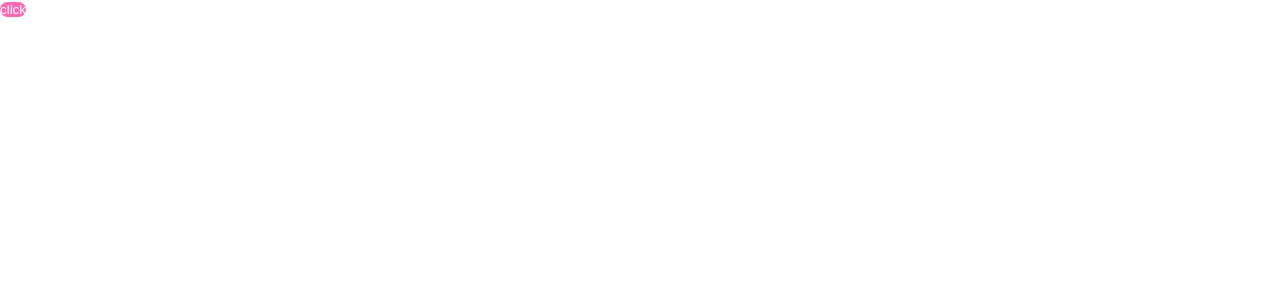
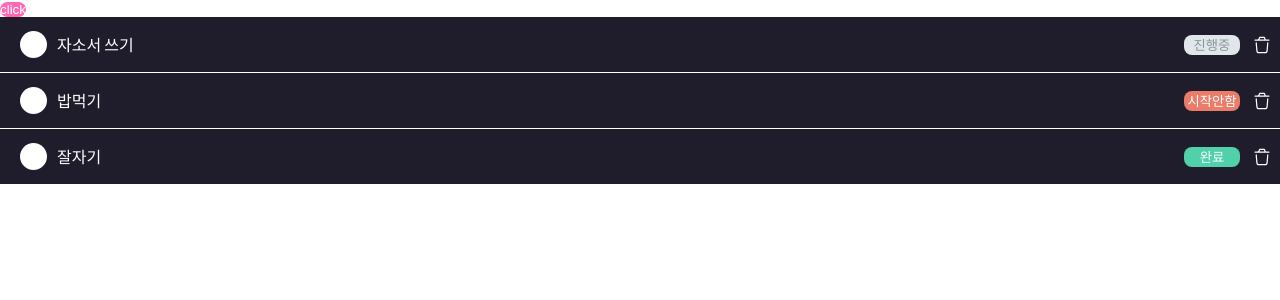
Before and after one commit to ONE-TED/5_moduCompany_team2, a React (Create React App) app: page / in a window 1280 px wide. Shown: the top 300 px of the page. Built offline with nearby package versions, Linux system fonts and the light colour scheme.

Commit message:
[#4] feat : drag n drop 기능 구현

```diff
--- a/src/Components/TodoList/TodoItem/index.tsx
+++ b/src/Components/TodoList/TodoItem/index.tsx
@@ -1,13 +1,19 @@
-import React, { useState } from 'react';
+import React, { useState, useRef } from 'react';
 import styled from 'styled-components';
 import { TodoTypes } from 'Components/TodoList/index';
 import Button from 'Components/Button';
+import { getElementIndex } from 'utils/DragNdrop';
 import { ReactComponent as DeleteIcon } from 'Assets/icon/ic_delete.svg';
 import { ReactComponent as CheckIcon } from 'Assets/icon/ic_check.svg';
 interface Props {
   todo: TodoTypes;
   checkedId: number[];
   handleCheckedId(stateId: number): void;
+  setDragItemId: {
+    grabItem: (id: number) => void;
+    interSectItem: (id: number) => void;
+  };
+  switchStateData: () => void;
 }
 interface ObjetIndexTypes {
   [key: number]: string;
@@ -33,12 +39,44 @@ const STATUS_CLASS_NAME: ObjetIndexTypes = {
   1: 'in-progress',
   2: 'done',
 };
-const TodoItem: React.FC<Props> = ({ todo, checkedId, handleCheckedId }) => {
-  const handleDelete = (stateId: number): void => {
-    console.log(stateId, '지워질 아이디');
+const TodoItem: React.FC<Props> = ({
+  todo,
+  checkedId,
+  handleCheckedId,
+  setDragItemId,
+  switchStateData,
+}) => {
+  const handleDelete = (): void => {
+    console.log(todo.id, '지워질 아이디');
+  };
+  const updateState = (): void => {
+    console.log(todo.id, todo.stateId);
+  };
+  const onDragStart = (e: any) => {
+    e.dataTransfer.effectAllowed = 'move';
+    setDragItemId.grabItem(todo.id);
+    console.log(e.target, todo.id);
+  };
+  const onDragEnter = (e: any) => {
+    const { id } = e.target.dataset;
+    setDragItemId.interSectItem(todo.id);
+  };
+
+  const onDragEnd = (e: any) => {
+    switchStateData();
+  };
+  const onDragOver = (e: any) => {
+    e.preventDefault();
   };
   return (
-    <Container draggable>
+    <Container
+      data-id={todo.id}
+      draggable
+      onDragStart={onDragStart}
+      onDragEnter={onDragEnter}
+      onDragEnd={onDragEnd}
+      onDragOver={onDragOver}
+    >
       <LSide>
         <CheckIconWrapper onClick={() => handleCheckedId(todo.stateId)}>
           {checkedId.includes(todo.stateId) && <CheckIcon />}
@@ -46,10 +84,13 @@ const TodoItem: React.FC<Props> = ({ todo, checkedId, handleCheckedId }) => {
         <Text>{todo.taskName}</Text>
       </LSide>
       <RSide>
-        <StatusButton className={STATUS_CLASS_NAME[todo.stateId]}>
+        <StatusButton
+          onClick={updateState}
+          className={STATUS_CLASS_NAME[todo.stateId]}
+        >
           {status[todo.stateId].state}
         </StatusButton>
-        <DeleteIcon onClick={() => handleDelete(todo.stateId)} />
+        <DeleteIcon onClick={handleDelete} />
       </RSide>
     </Container>
   );
--- a/src/Components/TodoList/index.tsx
+++ b/src/Components/TodoList/index.tsx
@@ -1,6 +1,7 @@
-import React, { useState } from 'react';
+import React, { useState, useRef } from 'react';
 import TodoItem from 'Components/TodoList/TodoItem';
 import styled from 'styled-components';
+import { getElementIndex } from 'utils/DragNdrop';
 
 export interface TodoTypes {
   id: number;
@@ -11,15 +12,16 @@ export interface TodoTypes {
   dueDate: string;
 }
 
-export interface DataTypes {
-  taskDueDate: string;
-  todos: Array<TodoTypes>;
-}
+// export interface DataTypes {
+//   // taskDueDate: string;
+//   data: Array<TodoTypes>;
+// }
 interface Props {
-  data: DataTypes;
+  data: Array<TodoTypes>;
+  setTodoData: (newState: Array<TodoTypes>) => void;
 }
 
-const TodoList: React.FC<Props> = ({ data }) => {
+const TodoList: React.FC<Props> = ({ data, setTodoData }) => {
   const [checkedId, setCheckedId] = useState<number[]>([]); // 체크된 id 배열입니다 [1523,5342,2342]
   const handleCheckedId = (id: number): void => {
     if (!checkedId.includes(id)) {
@@ -28,18 +30,37 @@ const TodoList: React.FC<Props> = ({ data }) => {
       setCheckedId([...checkedId.filter((checkedId) => checkedId !== id)]);
     }
   };
+  //drag n drop
+  const interSectElId = useRef<number>(-1);
+  const clickElId = useRef<number>(-1);
+  const setDragItemId = {
+    grabItem: (id: number): void => {
+      clickElId.current = getElementIndex(data, id);
+    },
+    interSectItem: (id: number): void => {
+      interSectElId.current = getElementIndex(data, id);
+    },
+  };
+  const switchStateData = () => {
+    const updateData = [...data];
+    const grapedItem = updateData[clickElId.current];
+    updateData.splice(clickElId.current, 1); //자르고
+    updateData.splice(interSectElId.current, 0, grapedItem);
+    setTodoData([...updateData]);
+  };
+  //drag n drop
   return (
     <Wrapper>
-      {data.todos &&
-        data.todos.map((todo) => (
+      {data &&
+        data.map((todo) => (
           <TodoItem
             key={todo.stateId}
             todo={todo}
             checkedId={checkedId}
             handleCheckedId={handleCheckedId}
-          >
-            List
-          </TodoItem>
+            setDragItemId={setDragItemId}
+            switchStateData={switchStateData}
+          ></TodoItem>
         ))}
     </Wrapper>
   );
--- /dev/null
+++ b/src/utils/DragNdrop/index.ts
@@ -0,0 +1,12 @@
+interface TodoTypes {
+  id: number;
+  taskName: string;
+  stateId: number;
+  createdAt: string;
+  updatedAt: string;
+  dueDate: string;
+}
+
+export const getElementIndex = (todoData: TodoTypes[], id: number) => {
+  return todoData.findIndex((todo) => todo.id === id);
+};
```
